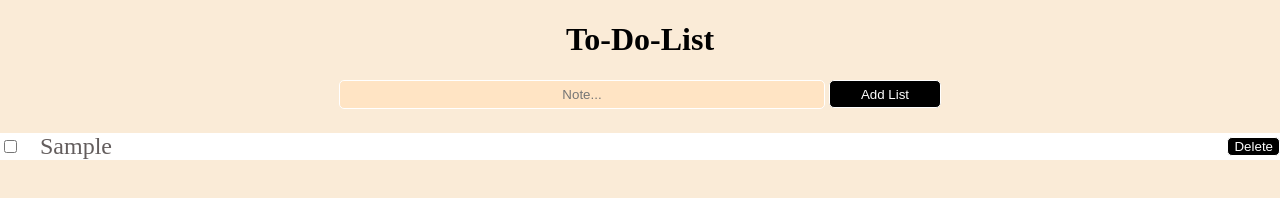
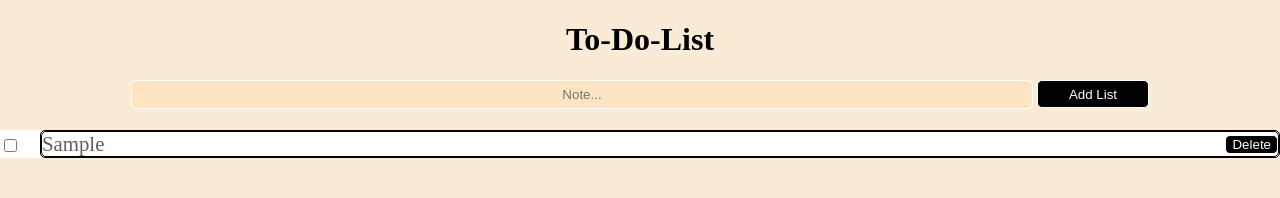
Before and after one commit to wisdom014/to-do-list, a plain HTML site: page index.html in a window 1280 px wide. Both pictures are taken after typing "Sample" into the empty fields and a click on the input "Add List". Drawn offline with Linux system fonts and the light colour scheme.

Commit message:
fixed bug

```diff
--- a/list.js
+++ b/list.js
@@ -1,14 +1,16 @@
       function addItem(event) {
         event.preventDefault();
         const list = document.getElementById("list");
-        const itemText = list.value;
+        const itemText = list.value.charAt(0).toUpperCase() + list.value.slice(1); // Capitalize first letter
         const itemLists = document.getElementById("item-lists");
 
         const itemList = document.createElement("li");
         itemList.innerHTML = `
+        <div class="container">
           <input type="checkbox" onchange="toggleDone(this)" />
           <span>${itemText}</span>
           <button onclick="deleteItem(this)">Delete</button>
+        </div>
         `;
         itemLists.appendChild(itemList);
         list.value = "";
--- a/style.css
+++ b/style.css
@@ -12,14 +12,18 @@ input[type="checkbox"] {
  height: auto;
  position: absolute;
  left: 0px;
- margin-top: 7.5px;
+ margin-top: 7px;
 }
 input[type="text"] {
- width: 30rem;
+ width: 70%;
  height: 25px;
  background-color: bisque;
   color: black;
   border-radius: 5px;
+}
+input[type="submit"] {
+  text-align: center;
+  display: none;
 }
 input {
  text-align: center;
@@ -33,7 +37,7 @@ input {
 button {
   text-align: center;
   float: right;
-  margin-top: 4px;
+  margin-top: 3px;
     background-color: black;
     color: white;
     border: 1px solid white;
@@ -45,10 +49,24 @@ form {
 li {
  text-decoration: none;
  list-style: none;
+ border: 1px solid black;
+ border-radius: 5px;
+ margin-bottom: 5px;
 }
 #item-list {
  background-color: white;
  color: rgb(99, 93, 93);
  height: auto;
- font-size: 1.5rem;
+ font-size: 1.3rem;
 }
+.container {
+  border: 1px solid black;
+    border-radius: 5px;
+}
+
+@media screen and (min-width: 425px) {
+input[type="submit"] {
+    text-align: center;
+    display: inline;
+  }
+}
```
